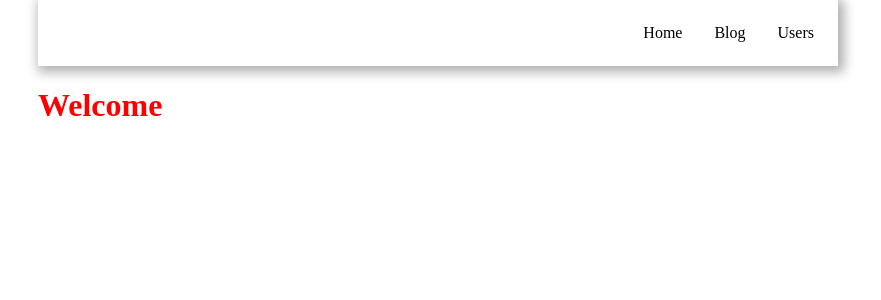
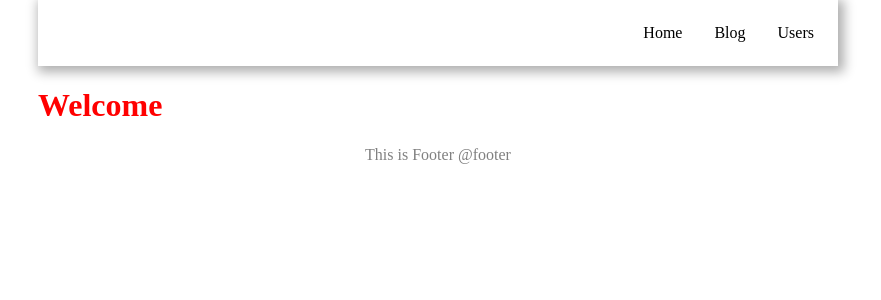
Before and after one commit to FEDYCHUNG/basic-next, a Next.js app: page / in a window 1280 px wide. Shown: the top 300 px of the page, without its empty margins (202-1083 px from the left). Built offline with nearby package versions, Linux system fonts and the light colour scheme.

Commit message:
Add footer

```diff
--- /dev/null
+++ b/components/Footer/Footer.module.css
@@ -0,0 +1,4 @@
+.title {
+  text-align: center;
+  color: gray;
+}
--- /dev/null
+++ b/components/Footer/index.tsx
@@ -0,0 +1,9 @@
+import styles from "./Footer.module.css";
+
+export default function Footer() {
+  return (
+    <div>
+      <p className={styles["title"]}>This is Footer @footer</p>
+    </div>
+  );
+}
--- a/pages/index.tsx
+++ b/pages/index.tsx
@@ -1,3 +1,4 @@
+import Footer from "../components/Footer";
 import Header from "../components/Header";
 
 export default function Home() {
@@ -5,6 +6,7 @@ export default function Home() {
     <>
       <Header />
       <h1 className="title-homepage">Welcome</h1>
+      <Footer />
     </>
   );
 }
```
